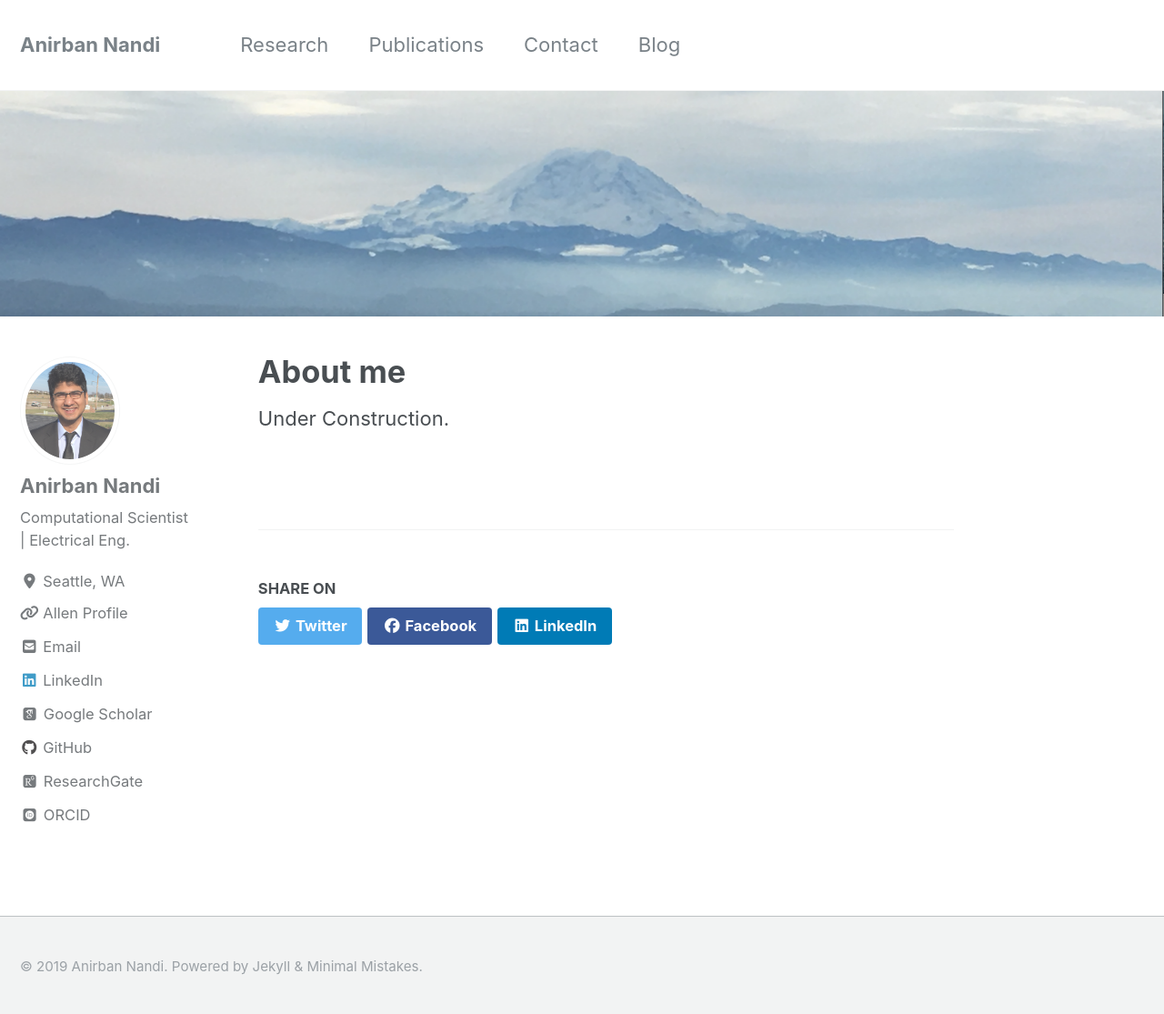
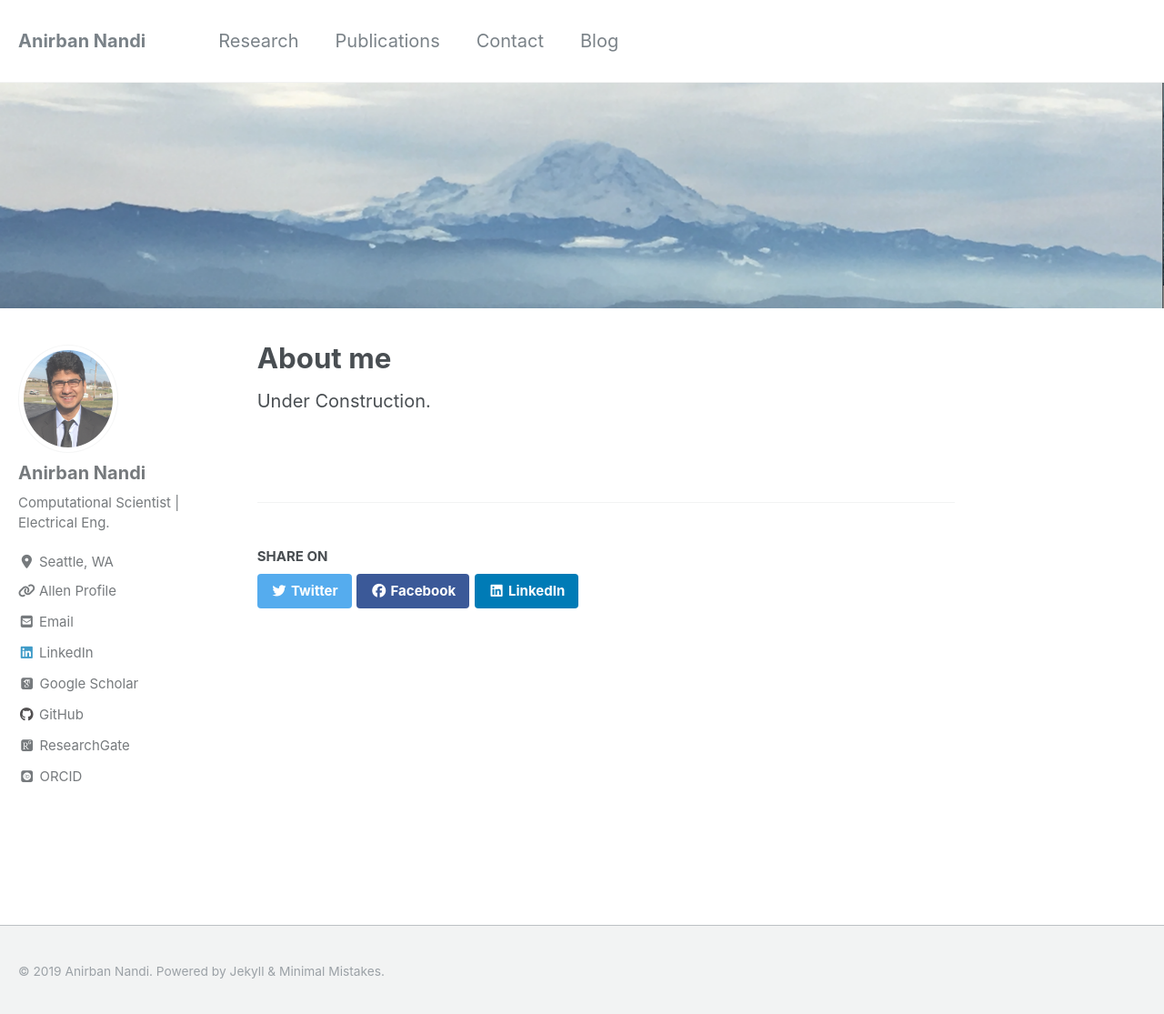
Before and after one commit to anirban6908/anirban6908.github.io, a Jekyll site: the page built from index.md, in a window 1280 px wide and 1119 px high. Shown: the top 1115 px of the window at 91% size. Built offline with Jekyll 4.4.1, drawn with Linux system fonts in a browser that asks for light colours; nearby versions of some CDN libraries; some web fonts are replaced.

Commit message:
Changing font sizes

```diff
--- a/_sass/_reset.scss
+++ b/_sass/_reset.scss
@@ -8,18 +8,18 @@ html {
   /* apply a natural box layout model to all elements */
   box-sizing: border-box;
   background-color: $background-color;
-  font-size: 16px;
+  font-size: 15px;
 
   @include breakpoint($medium) {
+    font-size: 17px;
+  }
+
+  @include breakpoint($large) {
     font-size: 18px;
   }
 
-  @include breakpoint($large) {
+  @include breakpoint($x-large) {
     font-size: 20px;
-  }
-
-  @include breakpoint($x-large) {
-    font-size: 22px;
   }
 
   -webkit-text-size-adjust: 100%;
```
